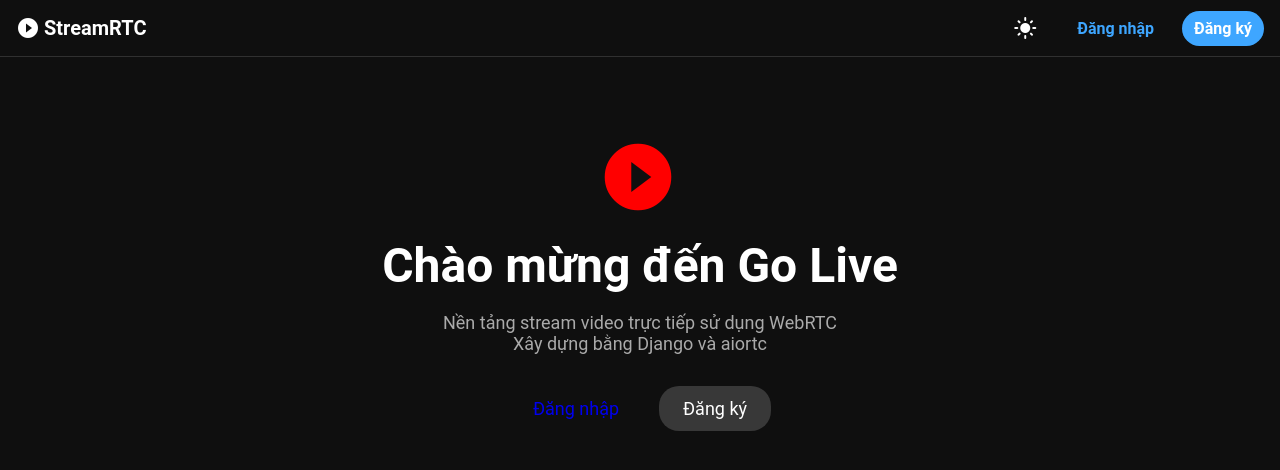
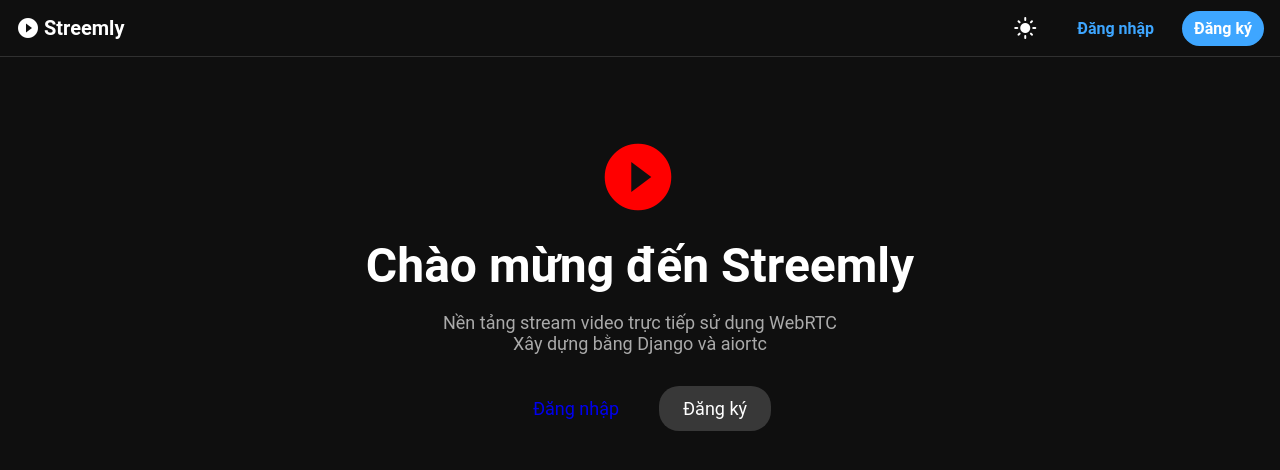
Before and after one commit to 1usuzu/streaming, a Django app: page / in a window 1280 px wide. Shown: the top 470 px of the page. Run offline with Django 5.2, Linux system fonts and the light colour scheme.

Commit message:
test deploy

```diff
--- a/streaming/templates/base.html
+++ b/streaming/templates/base.html
@@ -5,7 +5,7 @@
 <head>
     <meta charset="UTF-8">
     <meta name="viewport" content="width=device-width, initial-scale=1.0">
-    <title>{% block title %}Go Live{% endblock %}</title>
+    <title>{% block title %}Streemly{% endblock %}</title>
     <link rel="stylesheet" href="{% static 'style.css' %}">
     <link href="https://fonts.googleapis.com/icon?family=Material+Icons" rel="stylesheet">
     <meta name="csrf-token" content="{{ csrf_token }}">
@@ -35,7 +35,7 @@
         <div class="navbar-left">
             <a href="{% url 'welcome' %}" class="logo">
                 <span class="material-icons logo-icon">play_circle_filled</span>
-                StreamRTC
+                Streemly
             </a>
         </div>
         <div class="navbar-center">
--- a/streaming/templates/welcome.html
+++ b/streaming/templates/welcome.html
@@ -4,7 +4,7 @@
 {% block content %}
 <div style="text-align: center; max-width: 600px; margin: 80px auto;">
     <span class="material-icons logo-icon" style="font-size: 80px; color: var(--yt-red);">play_circle_filled</span>
-    <h1 style="font-size: 48px; margin: 16px 0;">Chào mừng đến Go Live</h1>
+    <h1 style="font-size: 48px; margin: 16px 0;">Chào mừng đến Streemly</h1>
     <p style="font-size: 18px; color: var(--yt-text-secondary); margin-bottom: 32px;">
         Nền tảng stream video trực tiếp sử dụng WebRTC</br>Xây dựng bằng Django và aiortc
     </p>
--- a/webrtc/settings.py
+++ b/webrtc/settings.py
@@ -24,6 +24,8 @@
 DEBUG = os.environ.get('DEBUG', 'False') == 'True'
 
 ALLOWED_HOSTS = ['127.0.0.1', 'localhost']
+
+CSRF_TRUSTED_ORIGINS = []
 
 RENDER_EXTERNAL_HOSTNAME = os.environ.get('RENDER_EXTERNAL_HOSTNAME')
 if RENDER_EXTERNAL_HOSTNAME:
```
